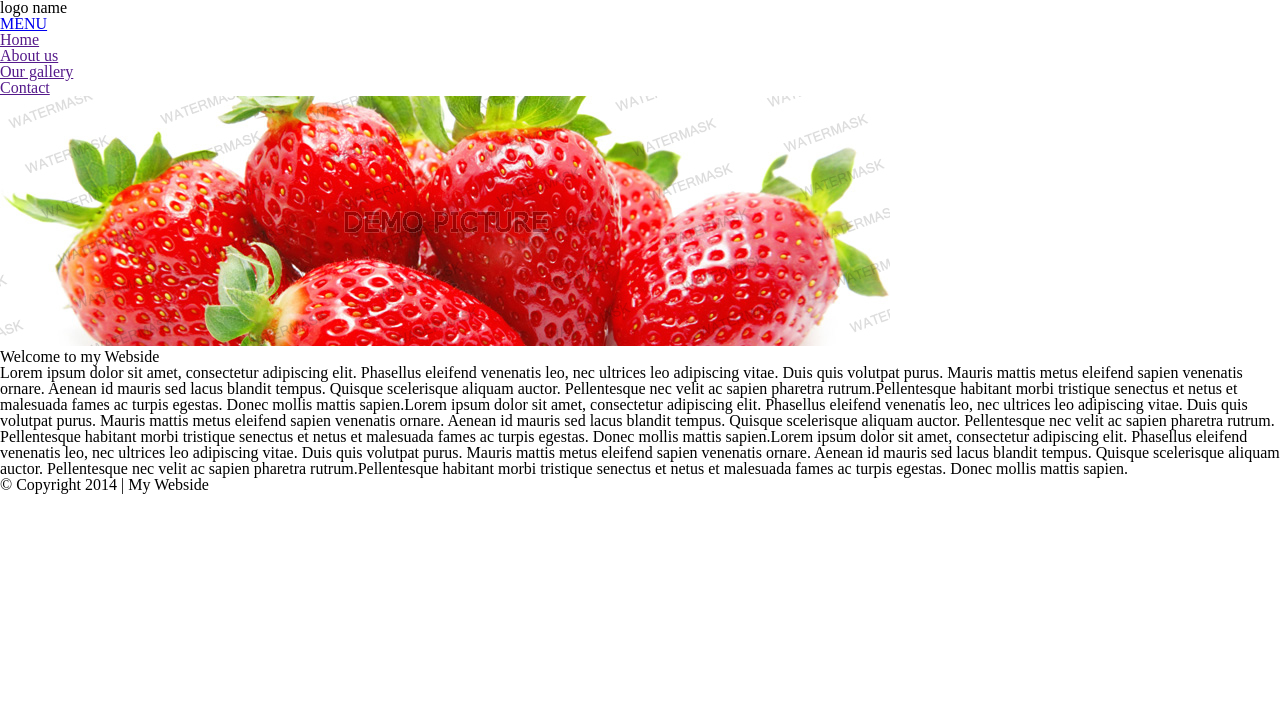
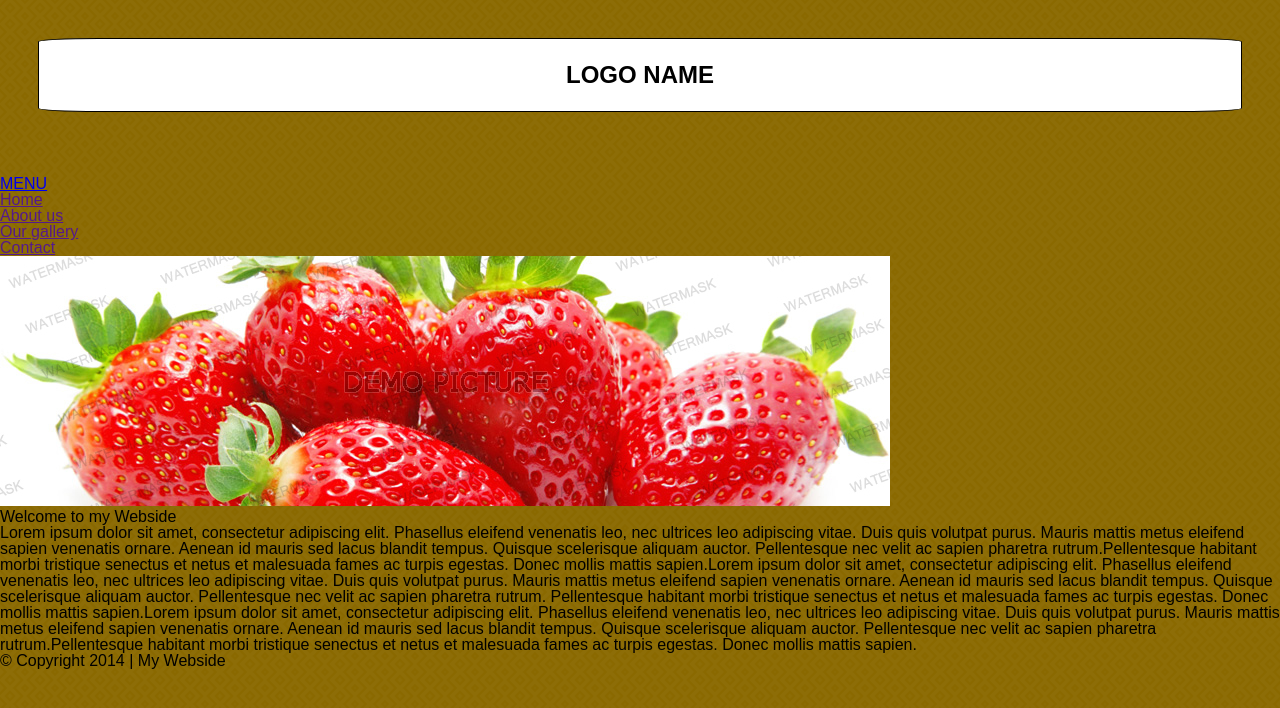
Before and after one commit to magnifikajf/4www-strawberry, a plain HTML site: page index.html in a window 1280 px wide. Drawn offline with Linux system fonts and the light colour scheme; a script that the page names is missing.

Commit message:
first attempt

```diff
--- a/css/style.css
+++ b/css/style.css
@@ -7,6 +7,39 @@ html {
     box-sizing: inherit;
 }
 
+body {
+    background: #8A6900 url(../img/body-pattern.png) repeat center 0;
+}
+
+#container {
+    font-family: Arial, sans-serif;
+    font-size: 16px;
+}
+
 img {
     max-width: 100%;
 }
+
+/* HEADER */
+
+#container header {
+    margin-top: 3%;
+    margin-right: 3%;
+    margin-left: 3%;
+    margin-bottom: 5%;
+}
+.main-header {
+    background-color: white;
+    border: 1px solid black;
+    border-radius: 5%;
+
+}
+
+header h1 {
+    text-transform: uppercase;
+    font-size: 1.5em;
+    font-weight: bold;
+    margin: 1em;
+    text-align: center;
+
+}
--- a/index.html
+++ b/index.html
@@ -18,7 +18,9 @@
 <body>
 <div id="container">
     <header>
+    <div class="main-header">
     <h1> logo name </h1>
+    </div>
     </header>
     <nav>
       <a href="#" id="menu">MENU</a>
```
